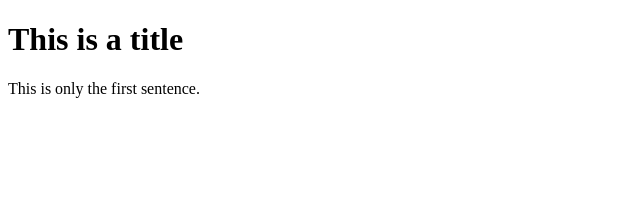
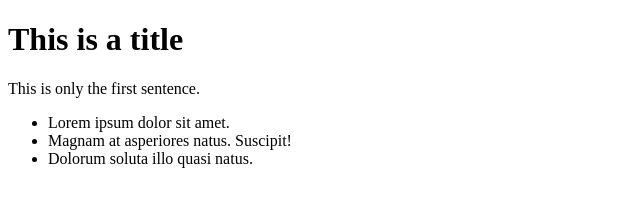
Before and after one commit to GuitarSlinger2024/my_example, a plain HTML site: page index.html in a window 1280 px wide. Shown: the whole page, without its empty margins (0-640 px from the left). Drawn offline with Linux system fonts and the light colour scheme.

Commit message:
Added an un-ordered list, not a new paragraph.

```diff
--- a/index.html
+++ b/index.html
@@ -10,6 +10,11 @@
 <body>
   <h1>This is a title</h1>
   <p>This is only the first sentence.</p>
+  <ul>
+    <li>Lorem ipsum dolor sit amet.</li>
+    <li>Magnam at asperiores natus. Suscipit!</li>
+    <li>Dolorum soluta illo quasi natus.</li>
+  </ul>
 </body>
 
 </html>
```
